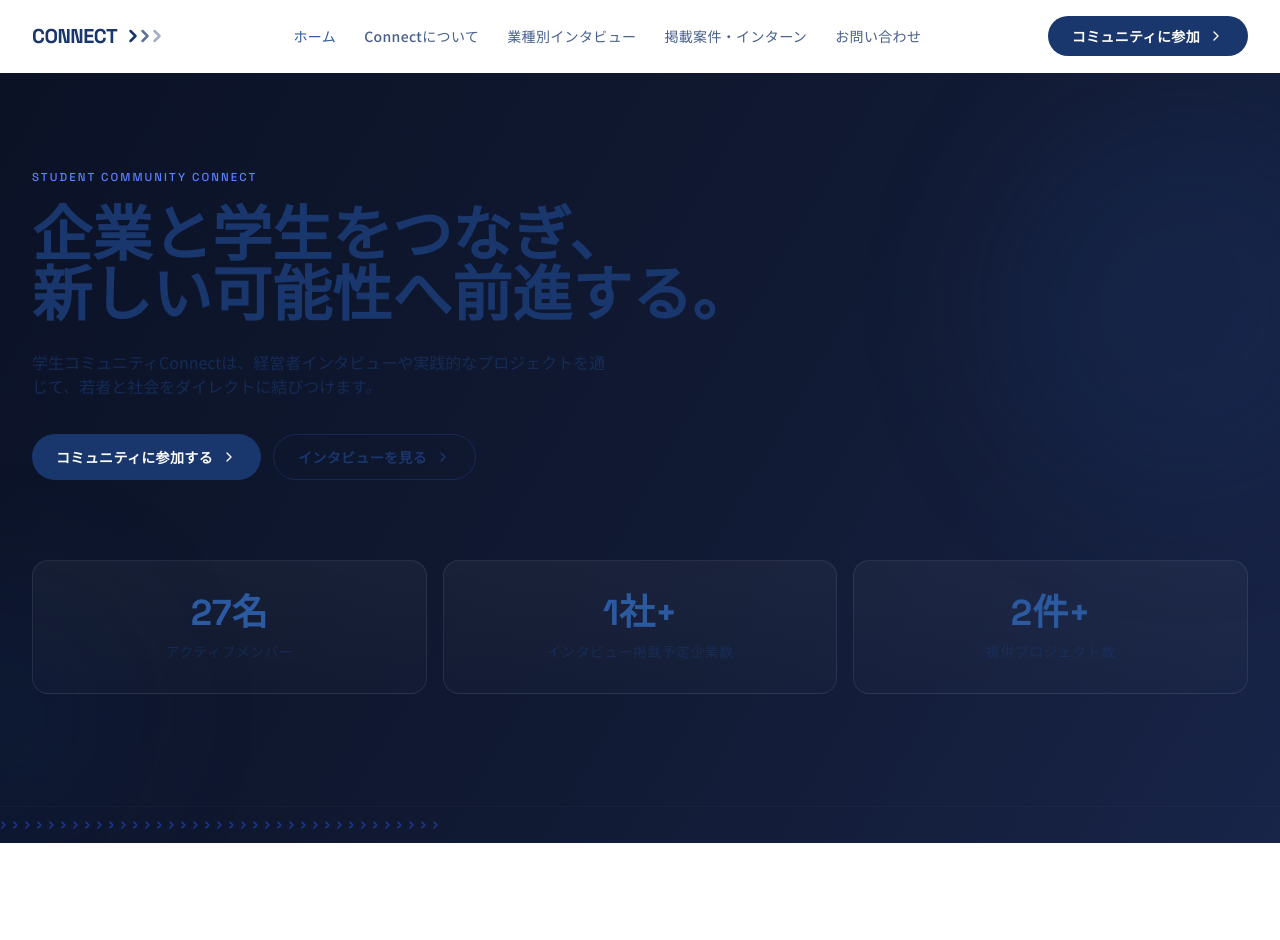
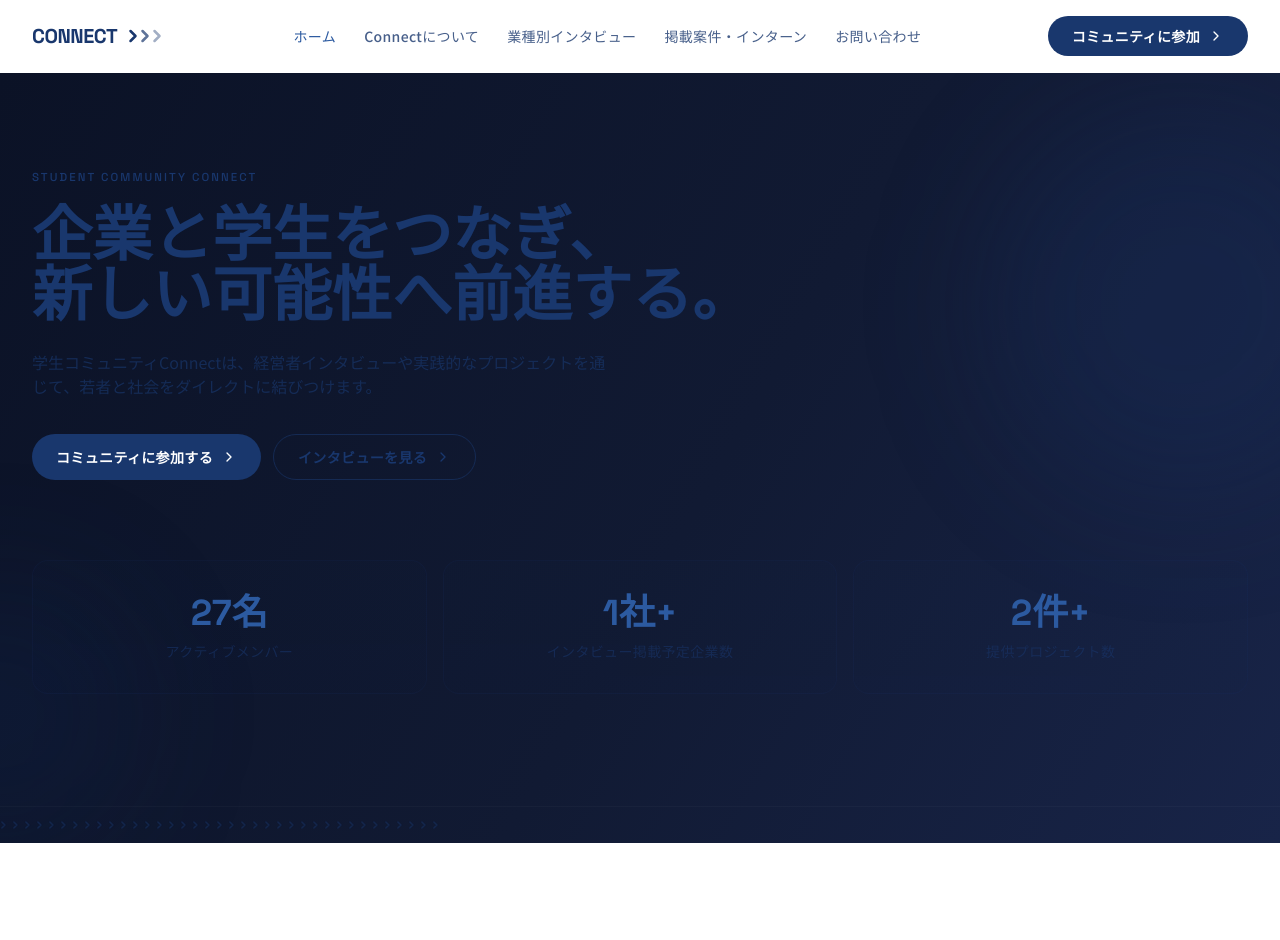
Before and after one commit to fumaichihara/student-community-connect, a React (Vite) app: page / in a window 1280 px wide. Shown: the top 940 px of the page. Built offline with nearby package versions, Linux system fonts and the light colour scheme.

Commit message:
Update index.css

```diff
--- a/src/index.css
+++ b/src/index.css
@@ -7,8 +7,8 @@ html {
 }
 
 ::selection {
-  background-color: #2f5dff;
-  color: white;
+  background-color: #ffd700;
+  color: #19376d;
 }
 
 /* Signature element: repeating chevron rule used as a section divider / brand motif */
@@ -18,7 +18,7 @@ html {
   gap: 2px;
   overflow: hidden;
   white-space: nowrap;
-  color: #2f5dff;
+  color: #19376d;
   opacity: 0.55;
   font-family: 'Space Grotesk', sans-serif;
   letter-spacing: 0.2em;
@@ -26,8 +26,8 @@ html {
 }
 
 .card-surface {
-  background: linear-gradient(180deg, rgba(255, 255, 255, 0.04) 0%, rgba(255, 255, 255, 0.015) 100%);
-  border: 1px solid rgba(148, 163, 200, 0.14);
+  background: linear-gradient(180deg, rgba(25, 55, 109, 0.03) 0%, rgba(25, 55, 109, 0.015) 100%);
+  border: 1px solid rgba(25, 55, 109, 0.12);
 }
 
 .eyebrow {
@@ -35,7 +35,7 @@ html {
   letter-spacing: 0.18em;
   text-transform: uppercase;
   font-size: 0.72rem;
-  color: #5b7fff;
+  color: #19376d;
 }
 
 /* Focus visibility for keyboard users */
@@ -44,7 +44,7 @@ button:focus-visible,
 input:focus-visible,
 select:focus-visible,
 textarea:focus-visible {
-  outline: 2px solid #5b7fff;
+  outline: 2px solid #ffd700;
   outline-offset: 3px;
   border-radius: 4px;
 }
```
